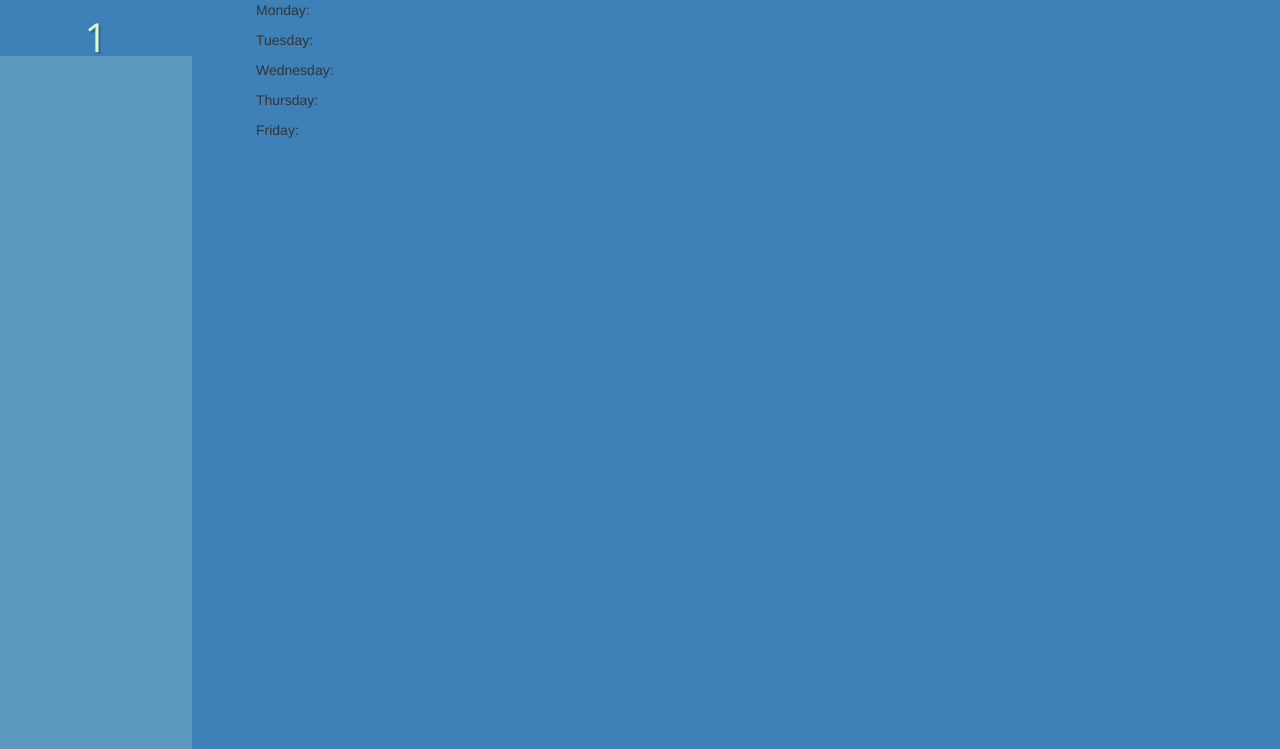
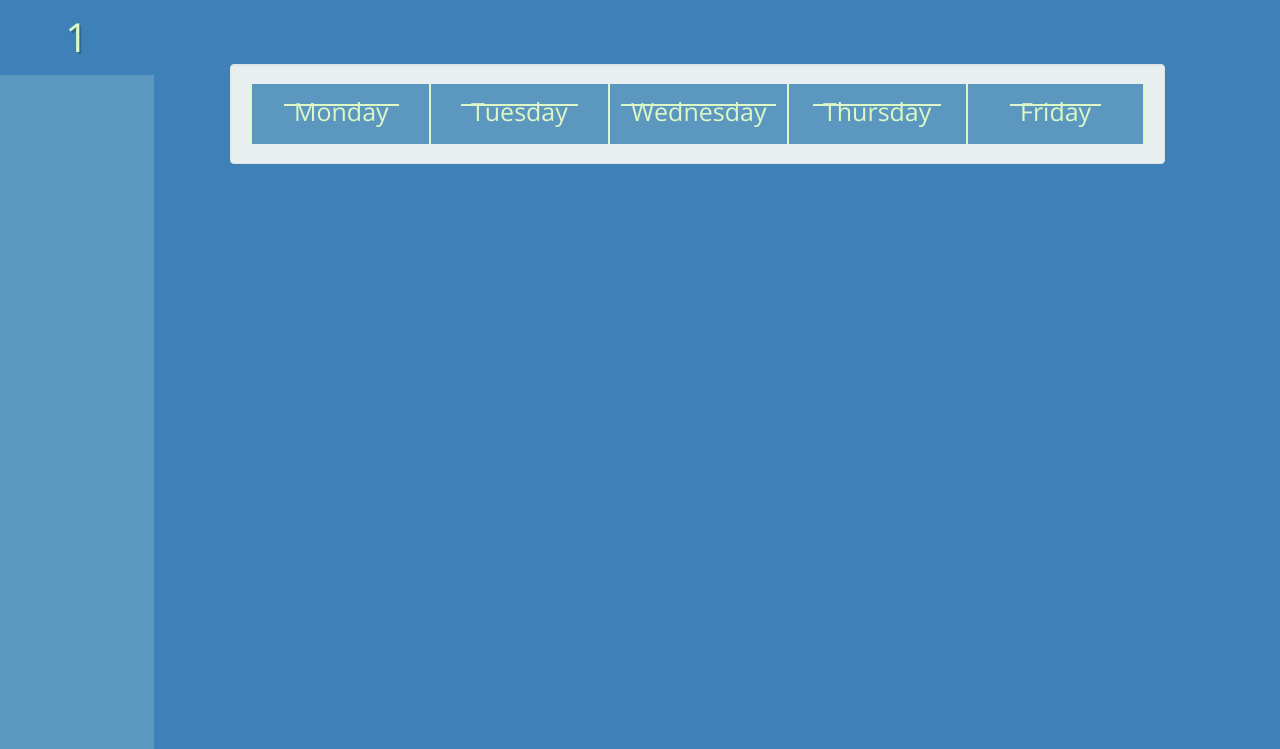
Before and after one commit to chase1745/Course-Planner, a Flask app: page /output in a window 1280 px wide. Shown: the part 51-800 px from the top of the page. Run offline with Flask 2, Linux system fonts and the light colour scheme; some libraries are stand-ins or nearby versions.

Commit message:
Moving to actual visual schedule in output.⏱⏲⏲⏰🕰⏳

```diff
--- a/static/css/app.css
+++ b/static/css/app.css
@@ -115,12 +115,17 @@
 *        Output        *
 *                      *
 ***********************/
+
+/*background: #5c97bf;*/
+/*background-color: #3D81B8; selected*/
+/*color: #ddf8c6; green*/
+
 .tab-sidebar {
     position: fixed; /* Stay in place */
     z-index: 1; /* Stay on top */
     left: 0;
     background-color: #5c97bf;
-    width: 15%;
+    width: 12%;
     height: 100%;
     overflow-y: auto;
     text-align:center;
@@ -144,9 +149,125 @@
     background-color: #3D81B8;
 }
 
+.schedule {
+    background-color: #E8EFF0;
+    margin: 5% 0 0 18%;
+    min-height: 100px;
+    min-width: 300px;
+    height: 80%;
+    width: 73%;
+    text-align: center;
+    display: none;
+    /*overflow: hidden;*/
+}
+
+.day {
+    text-align: center;
+    /*display: inline-block;*/
+    width: 20%;
+    border-left: 2px solid #ddf8c6;
+    background-color: #5c97bf;
+    vertical-align:top;
+    display: table-cell;
+}
+
+.day-text {
+    font-family: 'Open Sans', sans-serif;
+    font-size: 25px;
+    height: 10%;
+    color: #ddf8c6;
+    padding: 10px;
+    border-bottom: 2px solid #ddf8c6;
+
+}
+
+.day:hover .day-text {
+    color: #f3f7e3;
+}
+
+#F {
+    border-right: 2px solid #ddf8c6;
+}
+
+.section {
+    padding: 10px;
+    background-color: #3D81B8;
+}
+
+
+
+
+
+
+
+/* Bob */
+@-webkit-keyframes hvr-bob {
+  0% {
+    -webkit-transform: translateY(-8px);
+    transform: translateY(-8px);
+  }
+  50% {
+    -webkit-transform: translateY(-4px);
+    transform: translateY(-4px);
+  }
+  100% {
+    -webkit-transform: translateY(-8px);
+    transform: translateY(-8px);
+  }
+}
+@keyframes hvr-bob {
+  0% {
+    -webkit-transform: translateY(-8px);
+    transform: translateY(-8px);
+  }
+  50% {
+    -webkit-transform: translateY(-4px);
+    transform: translateY(-4px);
+  }
+  100% {
+    -webkit-transform: translateY(-8px);
+    transform: translateY(-8px);
+  }
+}
+@-webkit-keyframes hvr-bob-float {
+  100% {
+    -webkit-transform: translateY(-8px);
+    transform: translateY(-8px);
+  }
+}
+@keyframes hvr-bob-float {
+  100% {
+    -webkit-transform: translateY(-8px);
+    transform: translateY(-8px);
+  }
+}
+.hvr-bob {
+  display: inline-block;
+  vertical-align: middle;
+  -webkit-transform: perspective(1px) translateZ(0);
+  transform: perspective(1px) translateZ(0);
+  box-shadow: 0 0 1px transparent;
+}
+.day:hover .day-text, .day:focus .day-text, .day:active .day-text {
+  -webkit-animation-name: hvr-bob-float, hvr-bob;
+  animation-name: hvr-bob-float, hvr-bob;
+  -webkit-animation-duration: .3s, 1.5s;
+  animation-duration: .3s, 1.5s;
+  -webkit-animation-delay: 0s, .3s;
+  animation-delay: 0s, .3s;
+  -webkit-animation-timing-function: ease-out, ease-in-out;
+  animation-timing-function: ease-out, ease-in-out;
+  -webkit-animation-iteration-count: 1, infinite;
+  animation-iteration-count: 1, infinite;
+  -webkit-animation-fill-mode: forwards;
+  animation-fill-mode: forwards;
+  -webkit-animation-direction: normal, alternate;
+  animation-direction: normal, alternate;
+}
+
 /* Bounce To Right */
 .tab {
-  height: 7%;
+  height: 75px;
   /*display: inline-block;*/
   /*vertical-align: middle;*/
   -webkit-transform: perspective(1px) translateZ(0);
@@ -189,17 +310,12 @@
   transition-timing-function: cubic-bezier(0.52, 1.64, 0.37, 0.66);
 }
 
-.sections {
-  display: none;
-  margin-left: 15%;
-  padding-left: 5%;
-}
+
+
+
+
 
 body {
   padding-top: 51px;
   background-color: #3D81B8;
 }
-
-/*background: #5c97bf;*/
-/*background-color: #3D81B8; selected*/
-/*color: #ddf8c6; green*/
--- a/templates/output.html
+++ b/templates/output.html
@@ -15,28 +15,82 @@
 {% endfor %}
 </div>
 
+{#{% for schedule in scheduleList %}#}
+{#    <div class="sections" id="section-{{ loop.index }}">#}
+{#        <p>Monday:#}
+{#        {% for section in schedule.M %}#}
+{#            {{ section.course }}#}
+{#            {{ section.timeStart }} - {{ section.timeFinish }}#}
+{#            {{ section.topMargin }}px<br>#}
+{#        {% endfor px%}</p>#}
+{#        <p>Tuesday:#}
+{#        {% for section in schedule.T %}#}
+{#            {{ section.course }}#}
+{#            {{ section.timeStart }} - {{ section.timeFinish }}#}
+{#            {{ section.topMargin }}px<br>#}
+{#        {% endfor px%}</p>#}
+{#        <p>Wednesday:#}
+{#        {% for section in schedule.W %}#}
+{#            {{ section.course }}#}
+{#            {{ section.timeStart }} - {{ section.timeFinish }}#}
+{#            {{ section.topMargin }}px<br>#}
+{#        {% endfor px%}</p>#}
+{#        <p>Thursday:#}
+{#        {% for section in schedule.R %}#}
+{#            {{ section.course }}#}
+{#            {{ section.timeStart }} - {{ section.timeFinish }}#}
+{#            {{ section.topMargin }}px<br>#}
+{#        {% endfor px%}</p>#}
+{#        <p>Friday:#}
+{#        {% for section in schedule.F %}#}
+{#            {{ section.course }}#}
+{#            {{ section.timeStart }} - {{ section.timeFinish }}#}
+{#            {{ section.topMargin }}px<br>#}
+{#        {% endfor px%}</p>#}
+{#    </div>#}
+{#{% endfor %}#}
 {% for schedule in scheduleList %}
-    <div class="sections" id="section-{{ loop.index }}">
-        <p>Monday:
-        {% for section in schedule.M %}
-            {{ section.course }}
-        {% endfor %}</p>
-        <p>Tuesday:
-        {% for section in schedule.T %}
-            {{ section.course }}
-        {% endfor %}</p>
-        <p>Wednesday:
-        {% for section in schedule.W %}
-            {{ section.course }}
-        {% endfor %}</p>
-        <p>Thursday:
-        {% for section in schedule.R %}
-            {{ section.course }}
-        {% endfor %}</p>
-        <p>Friday:
-        {% for section in schedule.F %}
-            {{ section.course }}
-        {% endfor %}</p>
+    <div class="container-fluid well schedule">
+        <div class="day" id="M">
+            <div class="day-text hvr-bob">Monday</div>
+            {% for section in schedule.M %}
+                <div class="section" id="{{ section.course }} {{ section.section }}" style="margin-top: {{ section.topMargin }}px;height: {{ section.size }}px;">
+                    <p class="course">{{ section.course }} - {{ section.section }}</p>
+                </div>
+            {% endfor %}
+        </div
+        ><div class="day" id="T">
+            <div class="day-text hvr-bob">Tuesday</div>
+            {% for section in schedule.T %}
+                <div class="section" id="{{ section.course }} {{ section.section }}" style="margin-top: {{ section.topMargin }}px;height: {{ section.size }}px;">
+                    <p class="course">{{ section.course }} - {{ section.section }}</p>
+                </div>
+            {% endfor %}
+        </div
+        ><div class="day" id="W">
+            <div class="day-text hvr-bob">Wednesday</div>
+            {% for section in schedule.W %}
+                <div class="section" id="{{ section.course }} {{ section.section }}" style="margin-top: {{ section.topMargin }}px;height: {{ section.size }}px;">
+                    <p class="course">{{ section.course }} - {{ section.section }}</p>
+                </div>
+            {% endfor %}
+        </div
+        ><div class="day" id="R">
+            <div class="day-text hvr-bob">Thursday</div>
+            {% for section in schedule.R %}
+                <div class="section" id="{{ section.course }} {{ section.section }}" style="margin-top: {{ section.topMargin }}px;height: {{ section.size }}px;">
+                    <p class="course">{{ section.course }} - {{ section.section }}</p>
+                </div>
+            {% endfor %}
+        </div
+        ><div class="day" id="F">
+            <div class="day-text hvr-bob">Friday</div>
+            {% for section in schedule.F %}
+                <div class="section" id="{{ section.course }} {{ section.section }}" style="margin-top: {{ section.topMargin }}px;height: {{ section.size }}px;">
+                    <p class="course">{{ section.course }} - {{ section.section }}</p>
+                </div>
+            {% endfor %}
+        </div>
     </div>
 {% endfor %}
 {% endblock %}
```
Also changed, not shown: static/js/app.js (+15 -15 lines).
